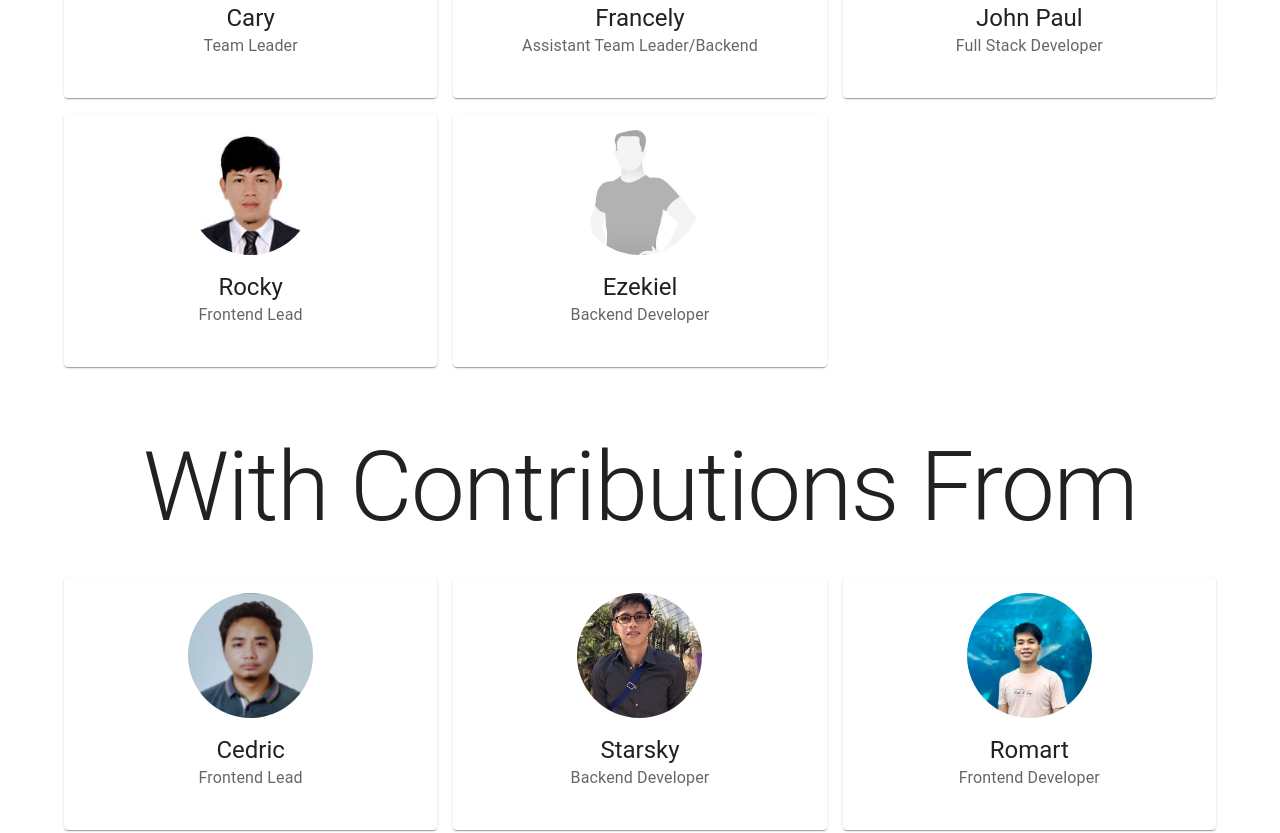
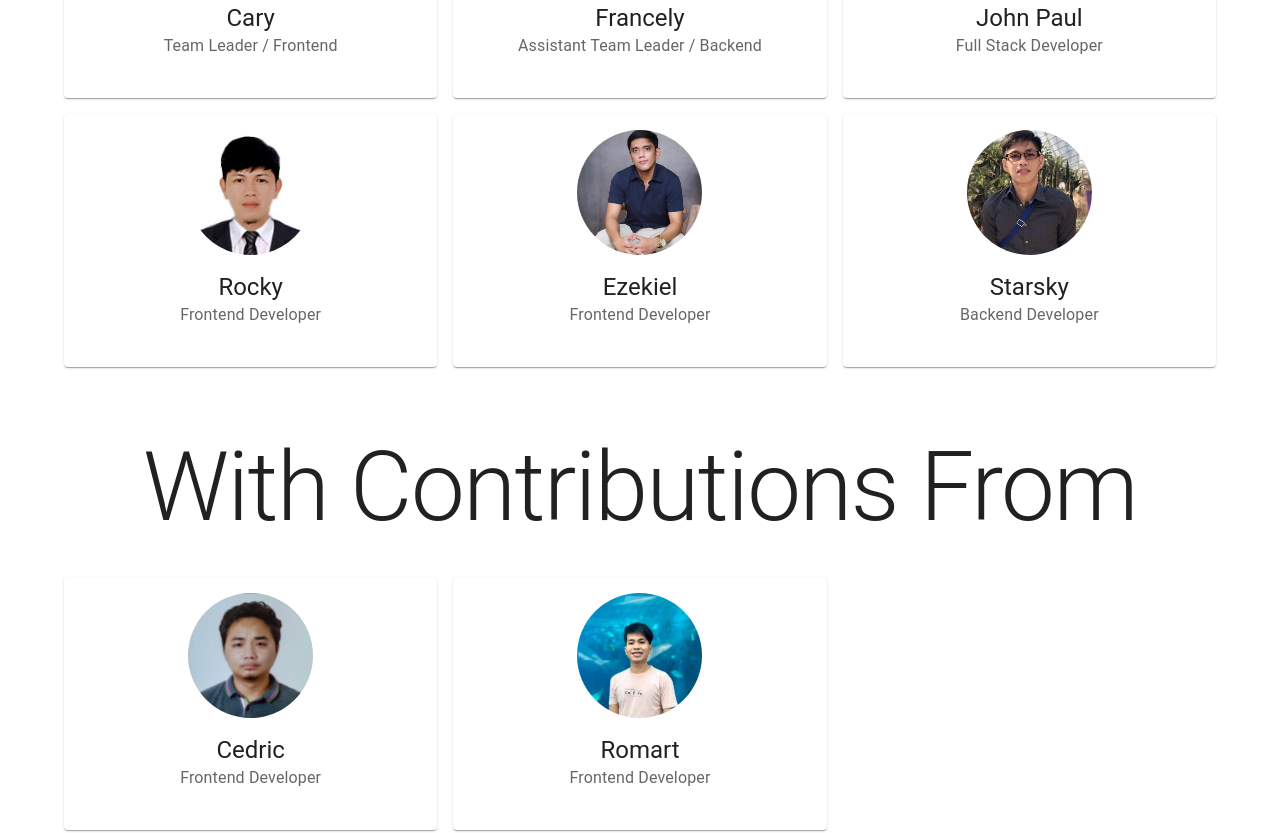
Before and after one commit to cbondoc/flight_cheap, a Next.js app: page /about_us in a window 1280 px wide. Shown: the part 1280-2113 px from the top of the page. Built offline with nearby package versions, Linux system fonts and the light colour scheme.

Commit message:
updated meet the team

```diff
--- a/src/pages/about_us/index.js
+++ b/src/pages/about_us/index.js
@@ -19,13 +19,13 @@ const devTeam = [
   {
     id: 3,
     name: "Cary",
-    role: "Team Leader",
+    role: "Team Leader / Frontend",
     picture: "cary.jpg",
   },
   {
     id: 5,
     name: "Francely",
-    role: "Assistant Team Leader/Backend",
+    role: "Assistant Team Leader / Backend",
     picture: "franceley.jpg",
   },
   {
@@ -37,14 +37,20 @@ const devTeam = [
   {
     id: 2,
     name: "Rocky",
-    role: "Frontend Lead",
+    role: "Frontend Developer",
     picture: "rocky.jpg",
   },
   {
     id: 1,
     name: "Ezekiel",
+    role: "Frontend Developer",
+    picture: "ezekiel.png ",
+  },
+  {
+    id: 1,
+    name: "Starsky",
     role: "Backend Developer",
-    picture: "placeholder.jpg",
+    picture: "starsky.jpg",
   },
 ];
 
@@ -52,14 +58,8 @@ const devTeamContributors = [
   {
     id: 2,
     name: "Cedric",
-    role: "Frontend Lead",
+    role: "Frontend Developer",
     picture: "cedric.jpg",
-  },
-  {
-    id: 1,
-    name: "Starsky",
-    role: "Backend Developer",
-    picture: "starsky.jpg",
   },
   {
     id: 6,
```
Also changed, not shown: public/about-us/ezekiel.png (added).
